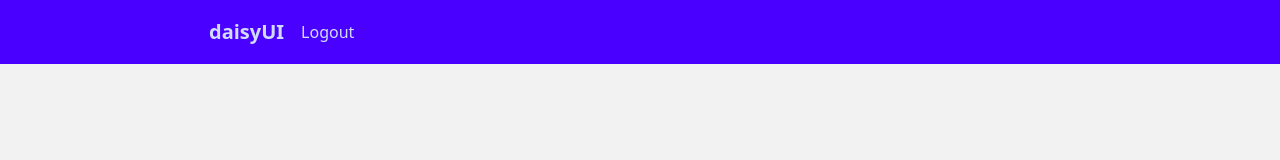
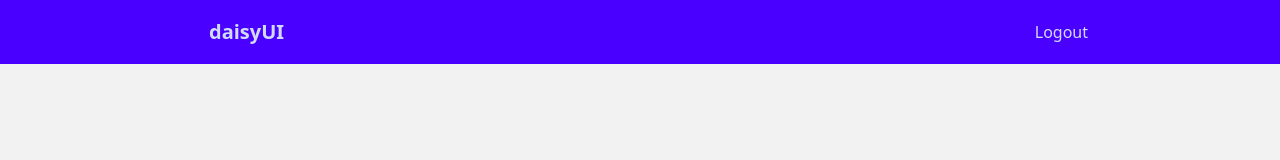
Before and after one commit to DaveMK1/My_real-time_chatroom, a React (Vite) app in the folder vite-project/: page / in a window 1280 px wide. Shown: the top 160 px of the page. Built offline with nearby package versions, Linux system fonts and the light colour scheme.

Commit message:
updating ui with container wrap

```diff
--- a/vite-project/src/components/Navbar.jsx
+++ b/vite-project/src/components/Navbar.jsx
@@ -2,7 +2,7 @@
 const Navbar = () => {
   return (
     <div className="navbar bg-primary text-primary-content">
-<div className="containerWrap">
+<div className="containerWrap flex justify-between">
   <button className="btn btn-ghost text-xl">daisyUI</button>
   <button>Logout</button>
 </div>
```
